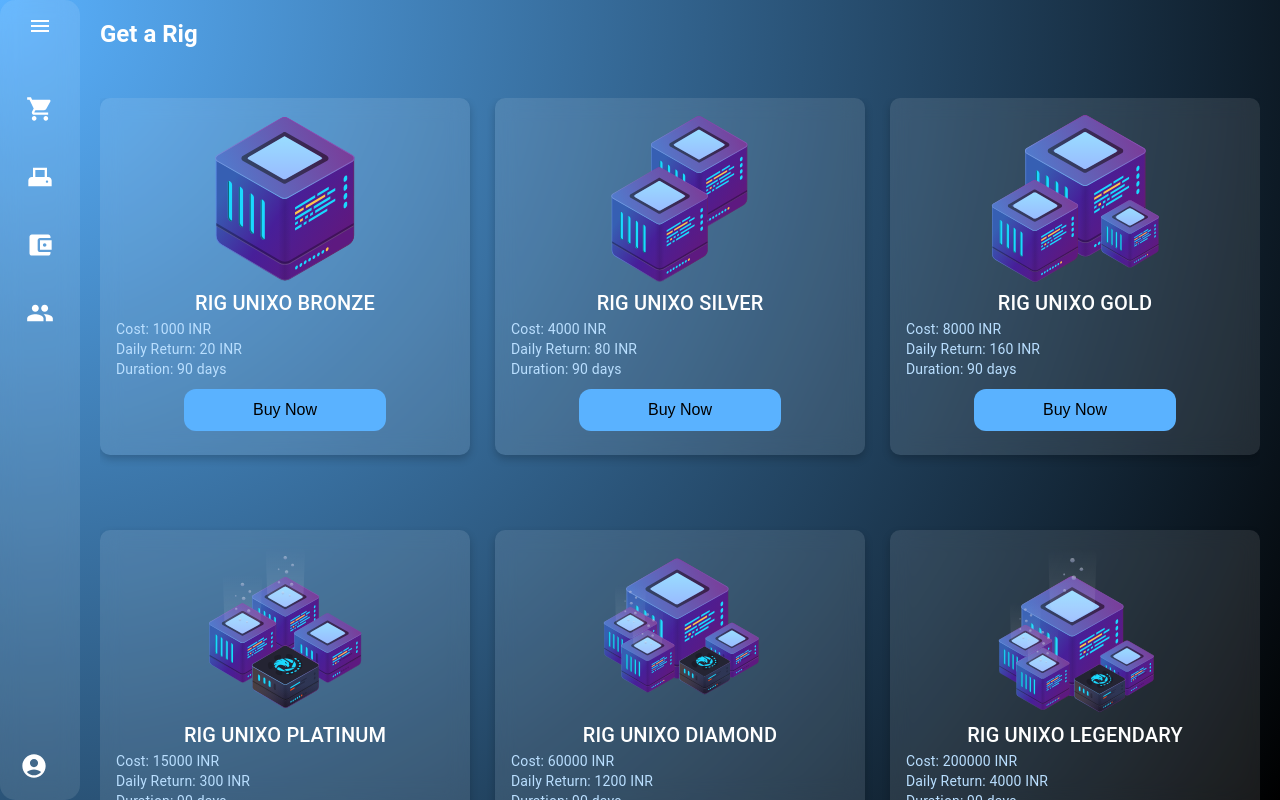
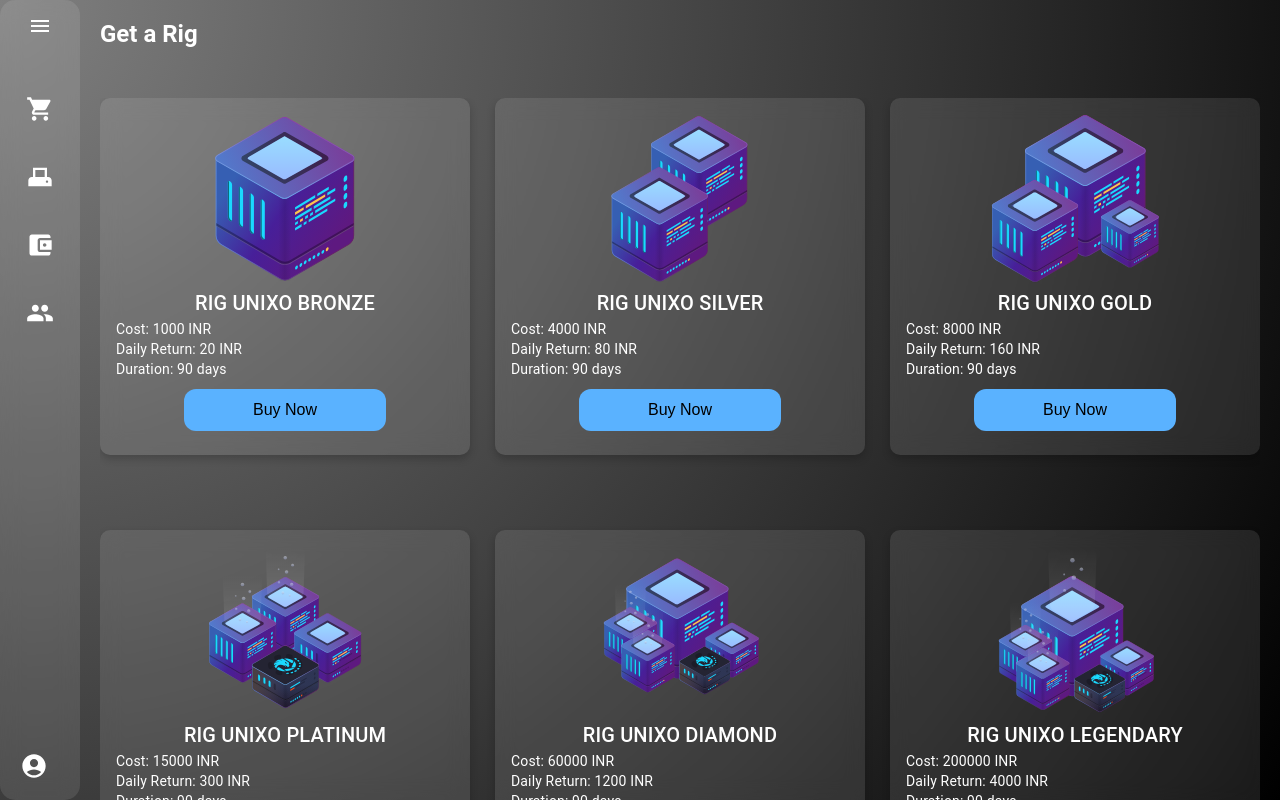
Before and after one commit to ayushsuryan/CloudMine-Frontend, a React (Vite) app: page /dashboard/order in a window 1280 px wide. Built offline with nearby package versions, Linux system fonts and the light colour scheme; no server answers; sample sign-in values are in the browser's storage.

Commit message:
minor css

```diff
--- a/src/components/Dashboard.css
+++ b/src/components/Dashboard.css
@@ -1,7 +1,7 @@
 .dashboard-container {
   display: flex;
   height: 100%;
-  background: radial-gradient(circle at top left, #5ab2ff, black);
+  background: radial-gradient(circle at top left, gray, black);
   position: relative;
 }
 
@@ -15,7 +15,9 @@
   display: flex;
   flex-direction: column;
   justify-content: space-between; /* Space between options and settings */
-  transition: width 0.5s ease, padding 0.5s ease; /* Smooth transition when toggling */
+  transition:
+    width 0.5s ease,
+    padding 0.5s ease; /* Smooth transition when toggling */
 }
 
 .sidebar.collapsed {
@@ -46,7 +48,10 @@
   border-radius: 10px;
   color: white;
   cursor: pointer;
-  transition: background 0.3s ease, padding 0.3s ease, opacity 0.3s ease; /* Add padding and opacity transitions */
+  transition:
+    background 0.3s ease,
+    padding 0.3s ease,
+    opacity 0.3s ease; /* Add padding and opacity transitions */
 }
 
 .sidebar-option:hover {
@@ -56,7 +61,9 @@
 .icon {
   margin-right: 10px;
   font-size: 24px;
-  transition: margin-right 0.3s ease, font-size 0.3s ease; /* Animate icon size and margin */
+  transition:
+    margin-right 0.3s ease,
+    font-size 0.3s ease; /* Animate icon size and margin */
 }
 
 .sidebar.collapsed .icon {
@@ -67,11 +74,15 @@
 .sidebar.collapsed .sidebar-option span {
   opacity: 0; /* Hide text when collapsed */
   width: 0; /* Collapse the text width */
-  transition: opacity 0.3s ease, width 0.3s ease; /* Smooth text hide */
+  transition:
+    opacity 0.3s ease,
+    width 0.3s ease; /* Smooth text hide */
 }
 
 .sidebar-option span {
-  transition: opacity 0.3s ease, width 0.3s ease;
+  transition:
+    opacity 0.3s ease,
+    width 0.3s ease;
 }
 
 .sidebar-settings {
@@ -80,7 +91,9 @@
   padding: 10px;
   color: white;
   cursor: pointer;
-  transition: background 0.3s ease, padding 0.3s ease;
+  transition:
+    background 0.3s ease,
+    padding 0.3s ease;
 }
 
 .sidebar-settings:hover {
--- a/src/components/DashboardContent/Deposit.css
+++ b/src/components/DashboardContent/Deposit.css
@@ -9,8 +9,6 @@
 .scrollable-container {
   margin-top: 50px;
   max-height: 90vh; /* You can adjust this to fit your design */
-
-
 }
 
 .glassy-card {
@@ -22,27 +20,24 @@
   color: #ffffff;
 }
 
-
 .card-title {
   font-weight: bold;
 }
 
-  .card-content{
+.card-content {
   text-align: start;
-    color: #badfff;
+  color: white;
 }
-
 
 .login-button {
   width: 60%;
   padding: 12px 16px;
   font-size: 16px;
   color: #000; /* white text color */
-    background-color: #5AB2FF; /* Yellow button color */
+  background-color: #5ab2ff; /* Yellow button color */
   border: none;
   border-radius: 12px;
   cursor: pointer;
   transition: background-color 0.3s; /* Smooth transition for hover effect */
   margin-top: 10px;
-
 }
--- a/src/components/DashboardContent/Profile.css
+++ b/src/components/DashboardContent/Profile.css
@@ -9,8 +9,6 @@
 .scrollable-container {
   margin-top: 50px;
   max-height: 90vh; /* You can adjust this to fit your design */
-
-
 }
 
 .glassy-card {
@@ -22,27 +20,24 @@
   color: #ffffff;
 }
 
-
 .card-title {
   font-weight: bold;
 }
 
-  .card-content{
+.card-content {
   text-align: start;
-    color: #badfff;
+  color: white;
 }
-
 
 .login-button {
   width: 60%;
   padding: 12px 16px;
   font-size: 16px;
   color: #000; /* white text color */
-    background-color: #5AB2FF; /* Yellow button color */
+  background-color: #5ab2ff; /* Yellow button color */
   border: none;
   border-radius: 12px;
   cursor: pointer;
   transition: background-color 0.3s; /* Smooth transition for hover effect */
   margin-top: 10px;
-
 }
--- a/src/components/DashboardContent/Rigs.css
+++ b/src/components/DashboardContent/Rigs.css
@@ -10,7 +10,6 @@
   margin-top: 50px;
   max-height: 90vh; /* You can adjust this to fit your design */
   overflow-y: auto; /* Enables vertical scrolling */
-
 }
 
 .glassy-card {
@@ -22,27 +21,24 @@
   color: #ffffff;
 }
 
-
 .card-title {
   font-weight: bold;
 }
 
-  .card-content{
+.card-content {
   text-align: start;
-    color: #badfff;
+  color: white;
 }
-
 
 .login-button {
   width: 60%;
   padding: 12px 16px;
   font-size: 16px;
   color: #000; /* white text color */
-    background-color: #5AB2FF; /* Yellow button color */
+  background-color: #5ab2ff; /* Yellow button color */
   border: none;
   border-radius: 12px;
   cursor: pointer;
   transition: background-color 0.3s; /* Smooth transition for hover effect */
   margin-top: 10px;
-
 }
--- a/src/components/DashboardContent/Support.css
+++ b/src/components/DashboardContent/Support.css
@@ -12,7 +12,6 @@
   margin-top: 50px;
   max-height: 90vh; /* You can adjust this to fit your design */
   overflow-y: auto; /* Enables vertical scrolling */
-
 }
 
 .glassy-card {
@@ -24,37 +23,30 @@
   color: #ffffff;
 }
 
-
 .card-title {
   font-weight: bold;
 }
 
-  .card-content{
+.card-content {
   text-align: start;
-    color: #badfff;
+  color: white;
 }
-
 
 .login-button {
   width: 60%;
   padding: 12px 16px;
   font-size: 16px;
   color: #000; /* white text color */
-    background-color: #5AB2FF; /* Yellow button color */
+  background-color: #5ab2ff; /* Yellow button color */
   border: none;
   border-radius: 12px;
   cursor: pointer;
   transition: background-color 0.3s; /* Smooth transition for hover effect */
   margin-top: 10px;
-
 }
-
-
 
 @media (max-width: 768px) {
   .scrollable-container {
-
-      grid-template-columns: 1fr ;
-
+    grid-template-columns: 1fr;
   }
 }
--- a/src/components/DashboardContent/Team.css
+++ b/src/components/DashboardContent/Team.css
@@ -12,7 +12,6 @@
   margin-top: 50px;
   max-height: 90vh; /* You can adjust this to fit your design */
   overflow-y: auto; /* Enables vertical scrolling */
-
 }
 
 .glassy-card {
@@ -23,37 +22,30 @@
   color: #ffffff;
 }
 
-
 .card-title {
   font-weight: bold;
 }
 
-  .card-content{
+.card-content {
   text-align: start;
-    color: #badfff;
+  color: white;
 }
-
 
 .login-button {
   width: 60%;
   padding: 12px 16px;
   font-size: 16px;
   color: #000; /* white text color */
-    background-color: #5AB2FF; /* Yellow button color */
+  background-color: #5ab2ff; /* Yellow button color */
   border: none;
   border-radius: 12px;
   cursor: pointer;
   transition: background-color 0.3s; /* Smooth transition for hover effect */
   margin-top: 10px;
-
 }
-
-
 
 @media (max-width: 768px) {
   .scrollable-container {
-
-      grid-template-columns: 1fr ;
-
+    grid-template-columns: 1fr;
   }
 }
```
Lines whose indentation alone changed are shown as unchanged.
